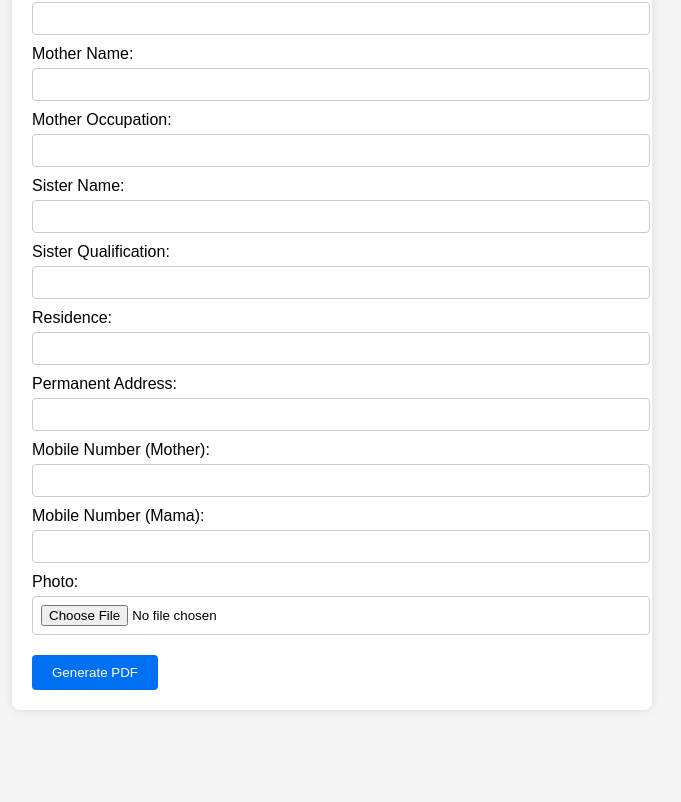
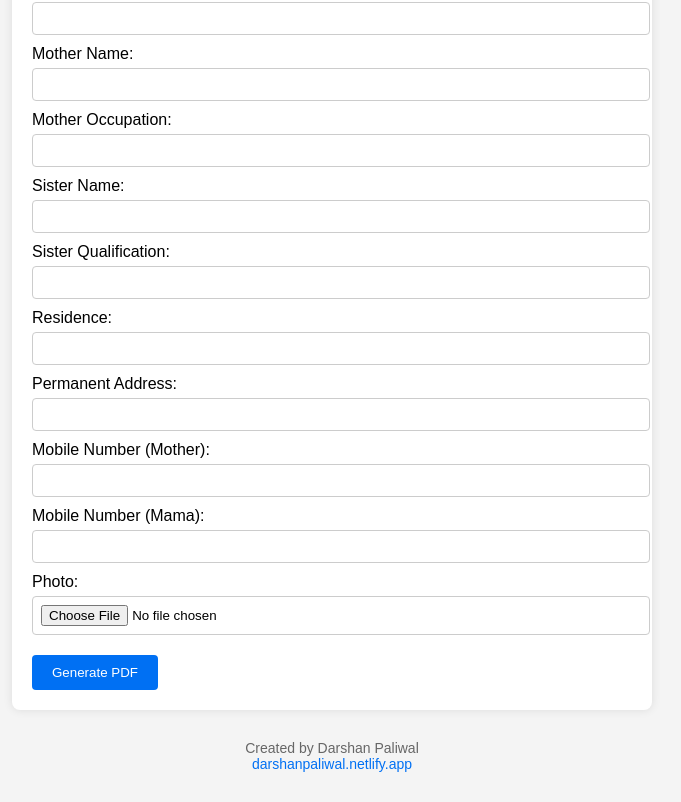
Before and after one commit to Darshan-Paliwal/Biodata_Builder, a Next.js app: page / in a window 1280 px wide. Shown: the part 879-1681 px from the top of the page, without its empty margins (308-989 px from the left). Before the commit the page ends 1609 px from the top, so only its background shows below. Built offline with nearby package versions, Linux system fonts and the light colour scheme.

Commit message:
Update layout.tsx

```diff
--- a/app/layout.tsx
+++ b/app/layout.tsx
@@ -13,7 +13,27 @@ export default function RootLayout({
 }>) {
   return (
     <html lang="en">
-      <body>{children}</body>
+      <body>
+        <main>{children}</main>
+        <footer
+          style={{
+            textAlign: "center",
+            marginTop: "20px",
+            padding: "10px",
+            fontSize: "14px",
+            color: "#666",
+          }}
+        >
+          Created by Darshan Paliwal
+          <br />
+          <a
+            href="https://darshanpaliwal.netlify.app"
+            style={{ color: "#0070f3", textDecoration: "none" }}
+          >
+            darshanpaliwal.netlify.app
+          </a>
+        </footer>
+      </body>
     </html>
   );
 }
```
